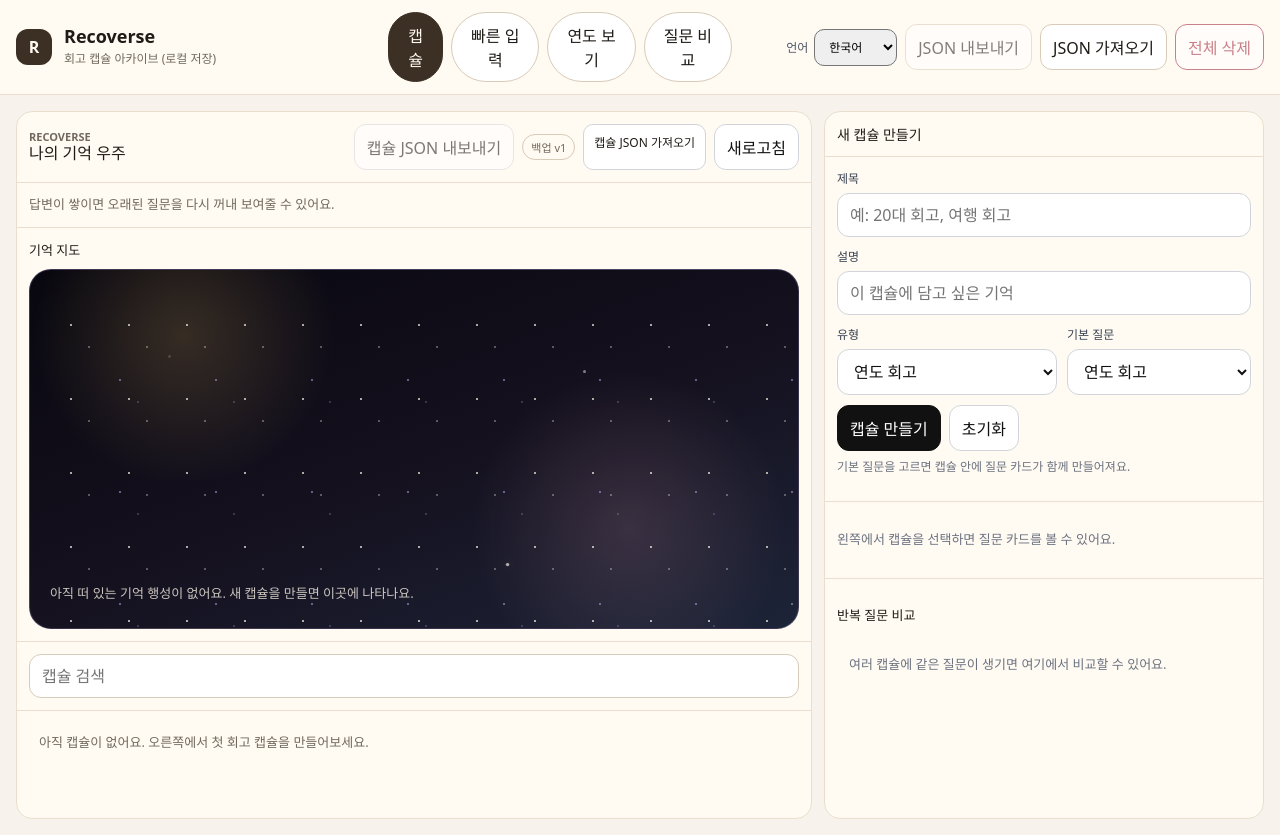
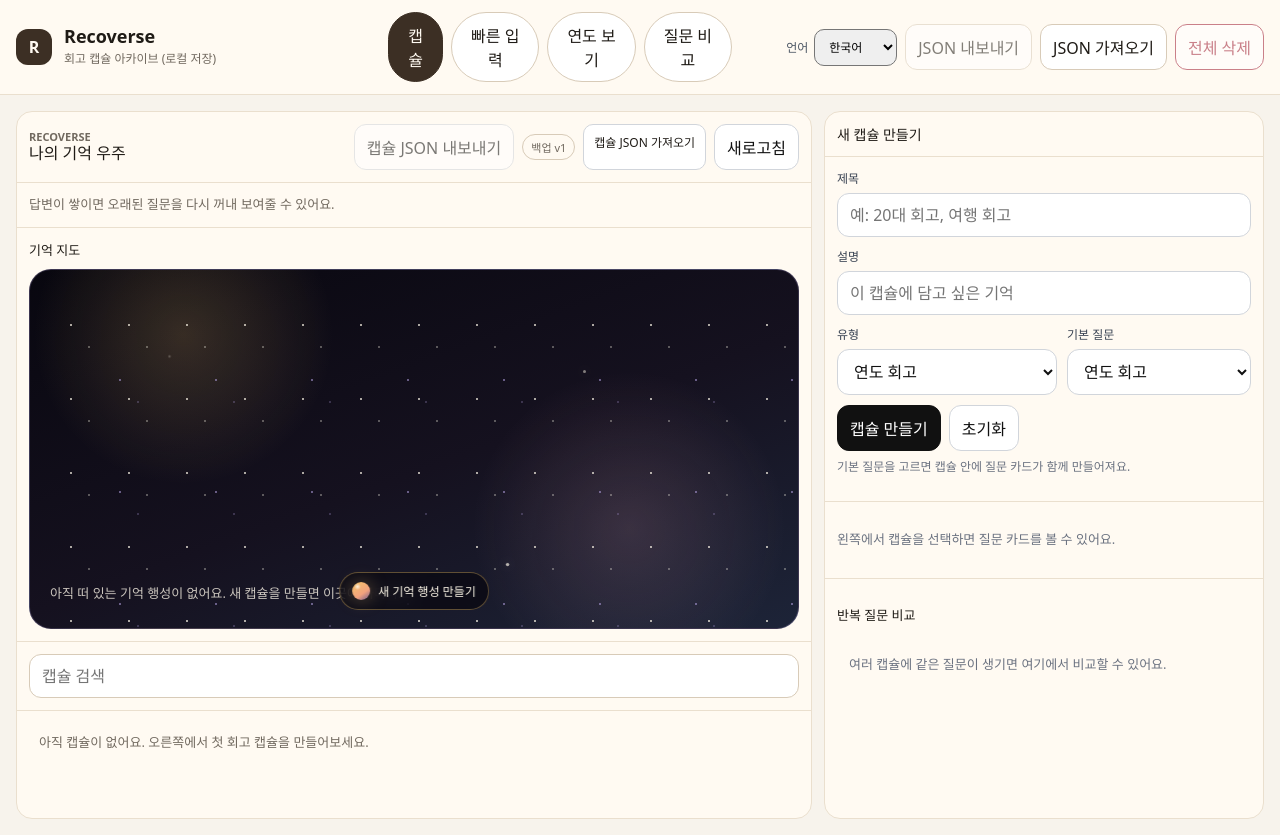
Before and after one commit to minmaxhap/recoverse, a Vue app in the folder recoverse-frontend/: page / in a window 1280 px wide. Built offline with nearby package versions, Linux system fonts and the light colour scheme.

Commit message:
Add create planet entry point

```diff
--- a/recoverse-frontend/src/App.vue
+++ b/recoverse-frontend/src/App.vue
@@ -312,7 +312,11 @@
           refresh: t.refresh,
         }"
         :discovery-labels="discoveryLabels"
-        :galaxy-map-labels="{ title: t.memoryMap, empty: t.memoryMapEmpty }"
+        :galaxy-map-labels="{
+          title: t.memoryMap,
+          empty: t.memoryMapEmpty,
+          create: t.createMemoryPlanet,
+        }"
         :capsule-list-labels="capsuleListLabels"
         :capsule-create-labels="capsuleCreateLabels"
         :capsule-detail-labels="capsuleDetailLabels"
@@ -491,6 +495,7 @@ const messages = {
     openDiscovery: "다시 열어보기",
     memoryMap: "기억 지도",
     memoryMapEmpty: "아직 떠 있는 기억 행성이 없어요. 새 캡슐을 만들면 이곳에 나타나요.",
+    createMemoryPlanet: "새 기억 행성 만들기",
     rediscover: "다시 발견하기",
     rediscoverEmpty: "답변이 쌓이면 오래된 질문을 다시 꺼내 보여줄 수 있어요.",
     createCapsule: "새 캡슐 만들기",
@@ -559,6 +564,7 @@ const messages = {
     openDiscovery: "Open again",
     memoryMap: "Memory Map",
     memoryMapEmpty: "No memory planets yet. Create a capsule and it will appear here.",
+    createMemoryPlanet: "Create memory planet",
     rediscover: "Rediscover",
     rediscoverEmpty: "Once answers build up, old questions can resurface here.",
     createCapsule: "Create Capsule",
--- /dev/null
+++ b/recoverse-frontend/src/components/CreatePlanetButton.vue
@@ -0,0 +1,52 @@
+<template>
+  <button class="createPlanet" type="button" @click="$emit('start-create')">
+    <span class="miniPlanet"></span>
+    <span>{{ label }}</span>
+  </button>
+</template>
+
+<script setup lang="ts">
+defineProps<{
+  label: string;
+}>();
+
+defineEmits<{
+  "start-create": [];
+}>();
+</script>
+
+<style scoped>
+.createPlanet {
+  position: absolute;
+  z-index: 2;
+  left: 50%;
+  bottom: 18px;
+  transform: translateX(-50%);
+  border: 1px solid rgba(244, 197, 106, 0.36);
+  border-radius: 999px;
+  background: rgba(8, 7, 15, 0.66);
+  color: #fff9ea;
+  cursor: pointer;
+  display: inline-flex;
+  align-items: center;
+  gap: 8px;
+  padding: 9px 12px;
+  white-space: nowrap;
+  backdrop-filter: blur(10px);
+}
+
+.miniPlanet {
+  width: 18px;
+  height: 18px;
+  border-radius: 999px;
+  background:
+    radial-gradient(circle at 30% 26%, rgba(255, 249, 234, 0.9), transparent 18%),
+    linear-gradient(145deg, #f4c56a, #f2a27e 62%, #6d5a8d);
+  box-shadow: 0 0 18px rgba(244, 197, 106, 0.36);
+}
+
+span:last-child {
+  font-size: 12px;
+  font-weight: 900;
+}
+</style>
--- a/recoverse-frontend/src/components/GalaxyMap.vue
+++ b/recoverse-frontend/src/components/GalaxyMap.vue
@@ -19,6 +19,8 @@
       <p v-if="items.length === 0" class="empty">
         {{ labels.empty }}
       </p>
+
+      <CreatePlanetButton :label="labels.create" @start-create="$emit('start-create')" />
     </div>
   </section>
 </template>
@@ -26,6 +28,7 @@
 <script setup lang="ts">
 import type { CapsuleHomeItem } from "../lib/capsuleHomeData";
 import CapsulePlanetCard from "./CapsulePlanetCard.vue";
+import CreatePlanetButton from "./CreatePlanetButton.vue";
 import GalaxyStars from "./GalaxyStars.vue";
 
 const slots = [
@@ -43,11 +46,13 @@ defineProps<{
   labels: {
     title: string;
     empty: string;
+    create: string;
   };
 }>();
 
 defineEmits<{
   select: [capsuleId: string];
+  "start-create": [];
 }>();
 
 function mapNodeStyle(index: number): Record<string, string> {
--- a/recoverse-frontend/src/views/HomePage.vue
+++ b/recoverse-frontend/src/views/HomePage.vue
@@ -24,6 +24,7 @@
         :selected-capsule-id="selectedCapsuleId"
         :labels="galaxyMapLabels"
         @select="$emit('select-capsule', $event)"
+        @start-create="$emit('reset-capsule-form')"
       />
 
       <CapsuleListSection
@@ -162,6 +163,7 @@ defineProps<{
   galaxyMapLabels: {
     title: string;
     empty: string;
+    create: string;
   };
   capsuleListLabels: {
     searchCapsules: string;
```
Also changed, not shown: 1 other file (tests, documents, lock files or other folders).
